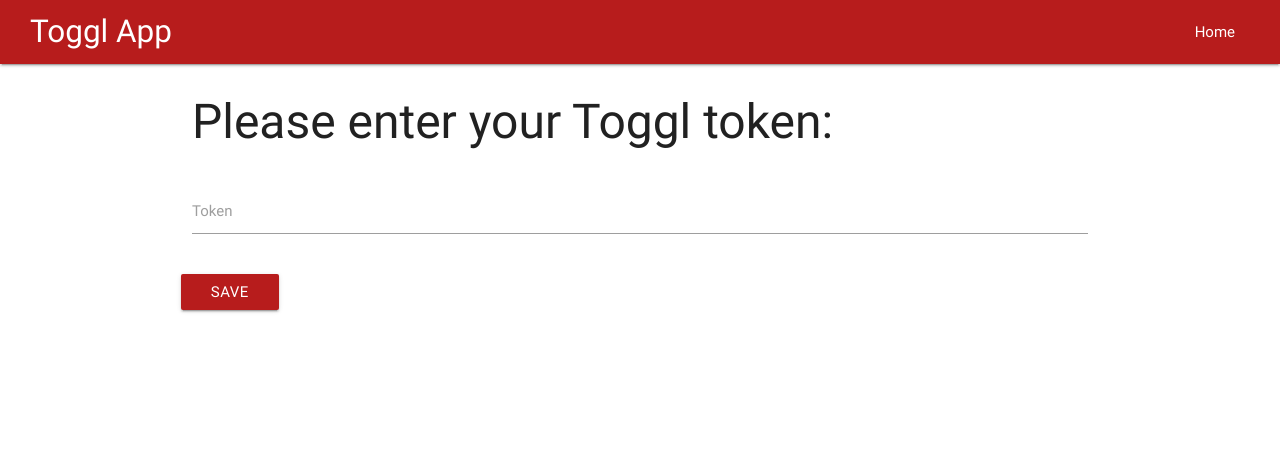
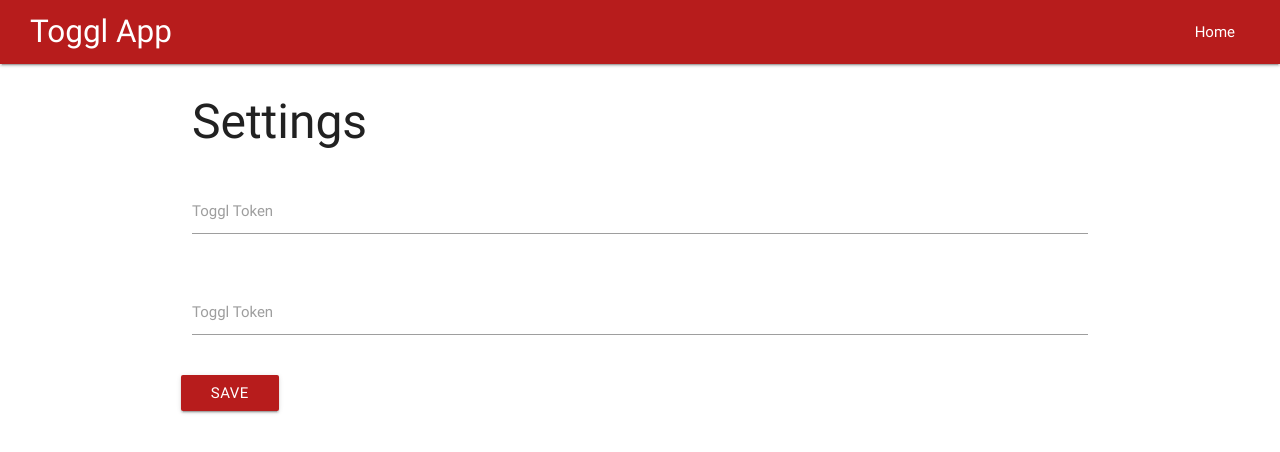
Before and after one commit to byuitechops/toggl-collection, a website: page dist/settings.html in a window 1280 px wide. Drawn offline with nearby package versions, Linux system fonts and the light colour scheme.

Commit message:
working on settings

```diff
--- a/dist/togglToken.html
+++ b/dist/settings.html
@@ -15,7 +15,7 @@
     <header>
         <nav>
             <div class="nav-wrapper red darken-4">
-                <a href="#" class="brand-logo">Toggl App</a>
+                <a href="./index.html" class="brand-logo">Toggl App</a>
                 <ul id="nav-mobile" class="right hide-on-med-and-down">
                     <li>
                         <a href='./index.html'>Home</a>
@@ -26,11 +26,17 @@
     </header>
 
     <main class="container">
-        <h1>Please enter your Toggl token:</h1>
+        <h1>Settings</h1>
             <div class="row">
                 <div class="input-field col s12">
                     <input id="togglToken" type="text" class="validate">
-                    <label for="togglToken">Token</label>
+                    <label for="togglToken">Toggl Token</label>
+                </div>
+            </div>
+            <div class="row">
+                <div class="input-field col s12">
+                    <input id="workspace" type="text" class="validate">
+                    <label for="togglToken">Toggl Token</label>
                 </div>
             </div>
             <div class="row">
```
Also changed, not shown: dist/index.html (+1 -1 lines).
